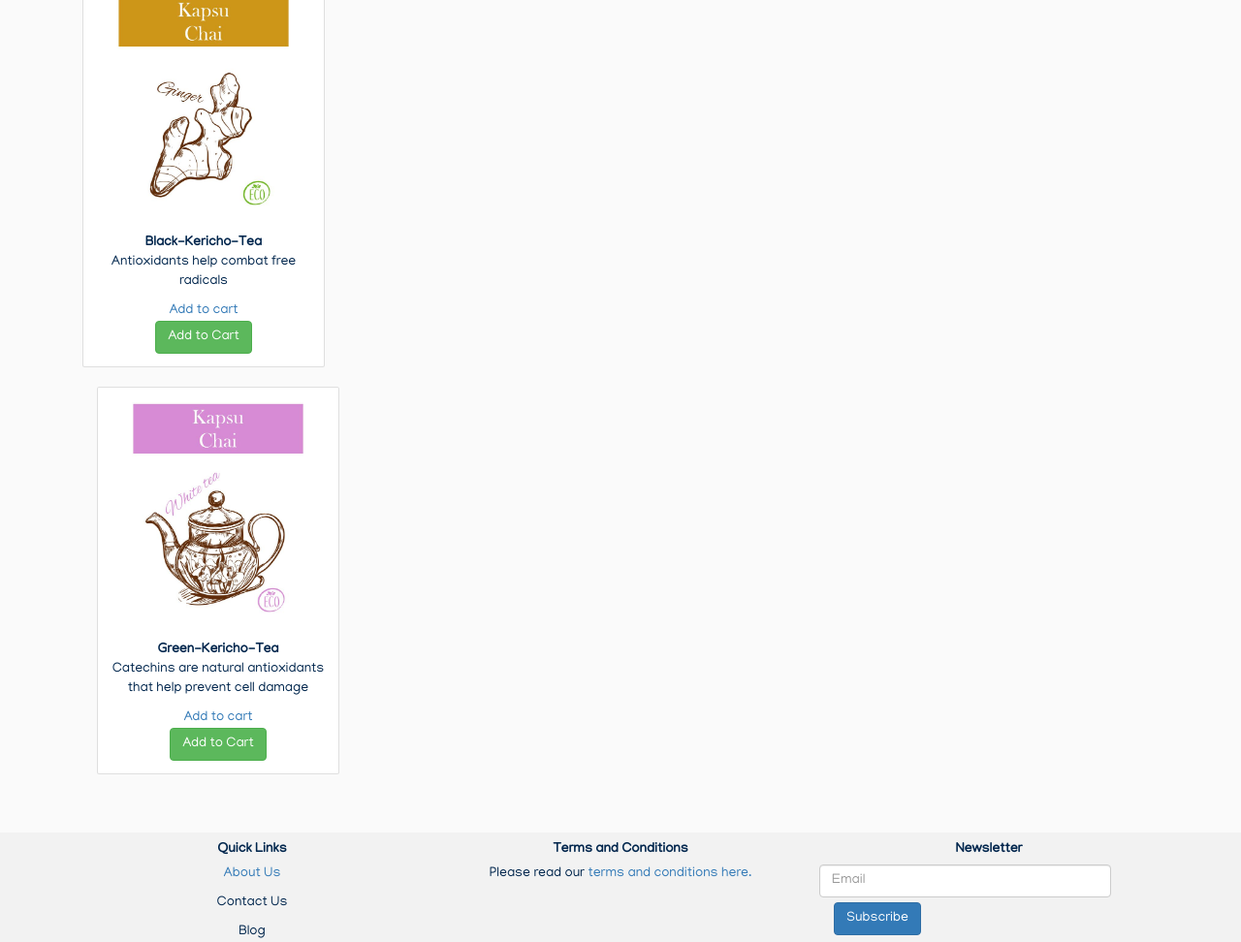
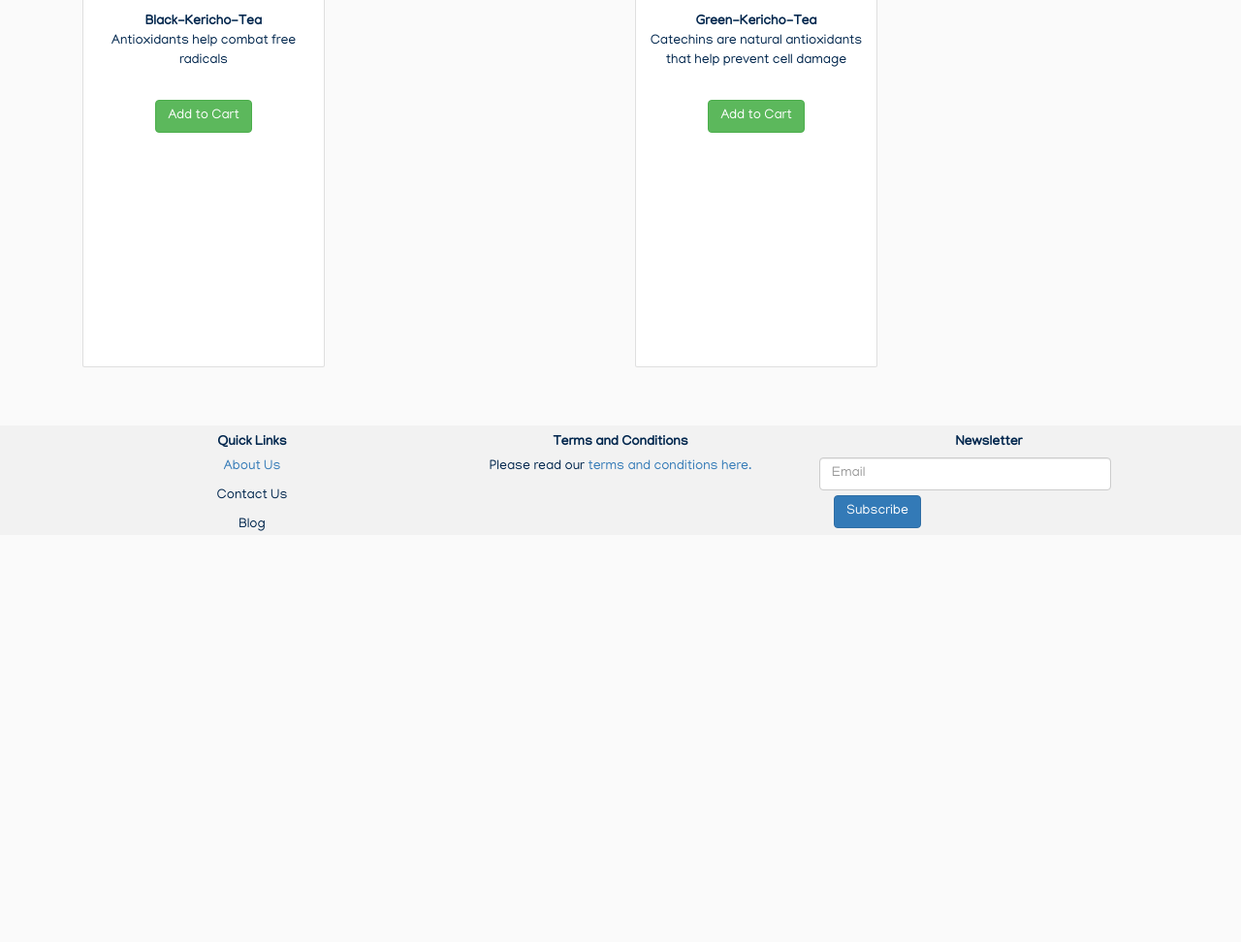
Before and after one commit to demuk/ecomm-shop, a Flask app: page /select_products in a window 1280 px wide. Shown: the part 161-1133 px from the top of the page at 97% size. After the commit the page ends 709 px from the top, so only its background shows below. Run offline with Flask 2, Linux system fonts and the light colour scheme; data comes from the database, SQL or seed files in the repository; some libraries are stand-ins or nearby versions.

Commit message:
template update

```diff
--- a/kapsuchai/templates/select_products.html
+++ b/kapsuchai/templates/select_products.html
@@ -2,11 +2,9 @@
 {% block content %}
 <div class="row">
     {% for product in products %}
-
-
         <div class="col-sm">
 	        <div class="card">
-			  	<img src="/static/{{ product.id }}.JPG" class="card-img-top" alt="...">
+			  	<img src="{{ product.image }}" class="card-img-top" alt="...">
 			  	<div class="card-body">
 					<div>
 						<b>
@@ -14,8 +12,6 @@
 						</b>
 					</div>
 				    <p class="card-text">{{ product.description }}</p>
-					<div id="addToCart">
-						<a href="/addToCart/{{product.id}}">Add to cart</a>
 					<br>
 					<div id="addToCart">
 						<a href="/addToCart/{{product.id}}">
```
